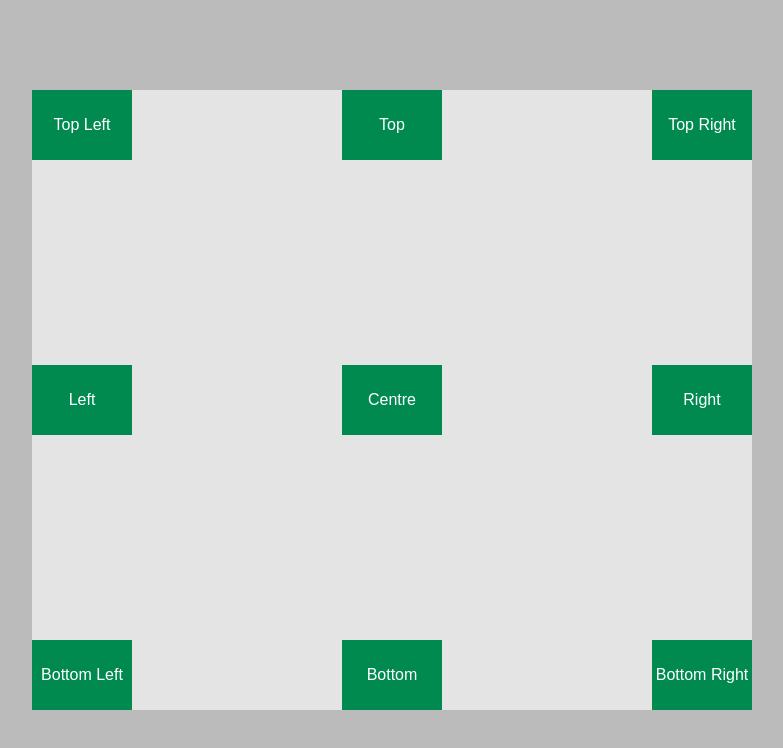
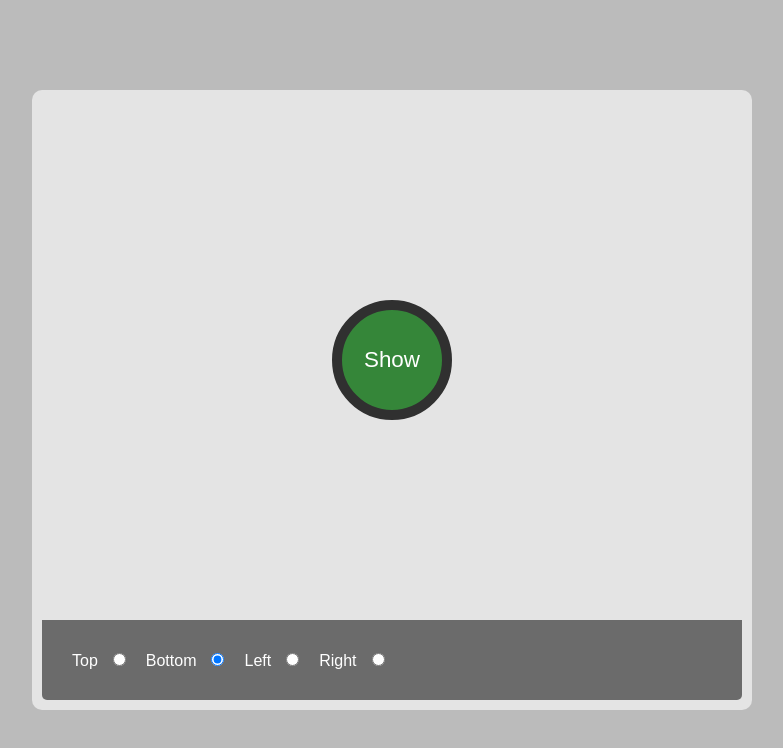
Before and after one commit to dan-mckay/tooltip-poc, a React (Create React App) app: page / in a window 1280 px wide. Shown: the top 748 px of the page, without its empty margins (248-1031 px from the left). Built offline with nearby package versions, Linux system fonts and the light colour scheme.

Commit message:
positioning for 4 places

```diff
--- a/package.json
+++ b/package.json
@@ -3,6 +3,7 @@
   "version": "0.1.0",
   "private": true,
   "dependencies": {
+    "classnames": "^2.2.5",
     "prop-types": "^15.6.1",
     "react": "^16.2.0",
     "react-dom": "^16.2.0",
--- a/src/App.css
+++ b/src/App.css
@@ -12,61 +12,53 @@
   background: #e4e4e4;
   border-radius: 10px;
   padding: 10px;
-  position: relative;
+  display: flex;
+  flex-direction: column;
 }
 
-.item {
-  height: 70px;
-  width: 100px;
-  background: #008a50;
-  position: absolute;
-  color: #fff;
+.buttoncontainer {
   display: flex;
+  flex-grow: 1;
   align-items: center;
   justify-content: center;
 }
 
-.top-left {
-  top: 0px;
-  left: 0px;
+.button {
+  border-radius: 50%;
+  width: 100px;
+  height: 100px;
+  background: #358639;
+  display: flex;
+  align-items: center;
+  justify-content: center;
+  border: 10px solid #303030;
+  color: #ffffff;
+  font-size: 1.4em;
+  text-align: center;
+  cursor: pointer;
+  user-select: none;
 }
 
-.top-centre {
-  top: 0px;
-  left: calc(50% - 50px);
+.red {
+  background: #be2121;
 }
 
-.top-right {
-  top: 0px;
-  right: 0px;
+.controlpanel {
+  background: #6b6b6b;
+  border-bottom-left-radius: 5px;
+  border-bottom-right-radius: 5px;
+  padding: 20px;
+  color: #ffffff;
 }
 
-.left {
-  top: calc(50% - 35px);
-  left: 0px;
+.radiogroup {
+  padding: 10px;
 }
 
-.centre {
-  top: calc(50% - 35px);
-  left: calc(50% - 50px);
+.radiogroup > input {
+  margin-right: 20px;
 }
 
-.right {
-  top: calc(50% - 35px);
-  right: 0px;
+.radiogroup > label {
+  margin-right: 10px;
 }
-
-.bottom-left {
-  bottom: 0px;
-  left: 0px;
-}
-
-.bottom-centre {
-  bottom: 0px;
-  left: calc(50% - 50px);
-}
-
-.bottom-right {
-  bottom: 0px;
-  right: 0px;
-}
--- a/src/Grid.js
+++ b/src/Grid.js
@@ -1,47 +1,60 @@
 import React, { Component } from 'react'
+import classNames from 'classnames'
 import Tooltip from './Tooltip.js'
+import {TOP, BOTTOM, LEFT, RIGHT} from './constants.js'
 import {rootNode} from './index.js'
 import './App.css'
 
 class Grid extends Component {
   constructor(props) {
     super(props);
-    this.state = { x: 0, y: 0, $node: null };
+    this.state = {
+      isShowing: false,
+      position: BOTTOM,
+      $target: null
+    }
   }
 
-  componentDidMount() {
-    rootNode.addEventListener('mousedown', this.hideTip, false);
+  toggleTip = e => {
+    const { isShowing, $node } = this.state
+    if (isShowing) {
+      this.setState({ isShowing: false, $target: null })
+    } else {
+      e.stopPropagation()
+      this.setState({ isShowing: true, $target: e.target })
+    }
   }
 
-  hideTip = e => {
+  selectPosition = e => {
     this.setState({
-      $node: null
-    })
-  }
-
-  showTip = e => {
-    e.stopPropagation()
-    console.log(e)
-    this.setState({
-      $node: e.target
-    })
+      position: e.target.value
+    });
   }
 
   render() {
+    const { isShowing, position, $target } = this.state
+    const buttonText = isShowing ? 'Hide' : 'Show'
+
     return (
-      <div className="container" onClick={this.hideTip}>
-        <div className="item top-left" onClick={this.showTip}>Top Left</div>
-        <div className="item top-centre" onClick={this.showTip}>Top</div>
-        <div className="item top-right" onClick={this.showTip}>Top Right</div>
-        <div className="item left" onClick={this.showTip}>Left</div>
-        <div className="item centre" onClick={this.showTip}>Centre</div>
-        <div className="item right" onClick={this.showTip}>Right</div>
-        <div className="item bottom-left" onClick={this.showTip}>Bottom Left</div>
-        <div className="item bottom-centre" onClick={this.showTip}>Bottom</div>
-        <div className="item bottom-right" onClick={this.showTip}>Bottom Right</div>
-        {this.state.$node ?
-          <Tooltip $node={this.state.$node} /> : null
-        }
+      <div className='container'>
+        <div className='buttoncontainer'>
+          <div className={classNames('button', { red: isShowing })} onClick={this.toggleTip}>{buttonText}</div>
+          {this.state.isShowing ?
+            <Tooltip position={position} $target={$target} /> : null
+          }
+        </div>
+        <div className='controlpanel'>
+          <div className='radiogroup'>
+            <label htmlFor={TOP}>Top</label>
+            <input type="radio" onChange={this.selectPosition} id={TOP} value={TOP} checked={position === TOP} />
+            <label htmlFor={BOTTOM}>Bottom</label>
+            <input type="radio" onChange={this.selectPosition} id={BOTTOM} value={BOTTOM} checked={position === BOTTOM} />
+            <label htmlFor={LEFT}>Left</label>
+            <input type="radio" onChange={this.selectPosition} id={LEFT} value={LEFT} checked={position === LEFT} />
+            <label htmlFor={RIGHT}>Right</label>
+            <input type="radio" onChange={this.selectPosition} id={RIGHT} value={RIGHT} checked={position === RIGHT} />
+          </div>
+        </div>
       </div>
     )
   }
--- a/src/Position.js
+++ b/src/Position.js
@@ -1,6 +1,8 @@
 import React from 'react'
 import Portal from './Portal.js'
-import {ABOVE, BELOW, LEFT, RIGHT} from './constants.js'
+import {TOP, BOTTOM, LEFT, RIGHT} from './constants.js'
+
+const DEFAULT_MARGIN = 20
 
 export default class Position extends React.Component {
   state = {
@@ -17,17 +19,23 @@ export default class Position extends React.Component {
     this.setPosition()
   }
 
+  componentDidUpdate(prevProps, prevState) {
+    if (prevProps.position !== this.props.position) {
+      this.setPosition()
+    }
+  }
+
   setPosition() {
     switch (this.props.position) {
-      case ABOVE:
-        return this.setAbove()
+      case TOP:
+        return this.setTop()
       case RIGHT:
         return this.setRight()
       case LEFT:
         return this.setLeft()
-      case BELOW:
+      case BOTTOM:
       default:
-        return this.setBelow()
+        return this.setBottom()
     }
   }
 
@@ -44,27 +52,36 @@ export default class Position extends React.Component {
     const {bottom, height, left, right, top, width, x, y} = this.props.$target.getBoundingClientRect()
   }
 
-  setAbove() {
-    // TODO implementation
+  setTop() {
+    const {top, width, left} = this.props.$target.getBoundingClientRect()
+    const xPos = left + (width / 2 - this.tipWidth / 2)
+    const yPos = top - this.tipHeight - DEFAULT_MARGIN
+
+    this.setCoords(xPos, yPos)
   }
 
-  setBelow() {
+  setBottom() {
     const {bottom, width, left} = this.props.$target.getBoundingClientRect()
     const xPos = left + (width / 2 - this.tipWidth / 2)
-    const yPos = bottom
-
-    console.log(this.props.$target)
-    console.log(this.props.$target.getBoundingClientRect())
+    const yPos = bottom + DEFAULT_MARGIN
 
     this.setCoords(xPos, yPos)
   }
 
   setLeft() {
-    // TODO implementation
+    const {bottom, height, left} = this.props.$target.getBoundingClientRect()
+    const xPos = left - this.tipWidth - DEFAULT_MARGIN
+    const yPos = bottom - (height / 2) - (this.tipHeight / 2)
+
+    this.setCoords(xPos, yPos)
   }
 
   setRight() {
-    // TODO implementation
+    const {bottom, height, right} = this.props.$target.getBoundingClientRect()
+    const xPos = right + DEFAULT_MARGIN
+    const yPos = bottom - (height / 2) - (this.tipHeight / 2)
+
+    this.setCoords(xPos, yPos)
   }
 
   render() {
--- a/src/Tooltip.js
+++ b/src/Tooltip.js
@@ -1,7 +1,7 @@
 import React from 'react'
-import {PropTypes} from 'prop-types'
+import { PropTypes } from 'prop-types'
 import Position from './Position.js'
-import {POSITIONS} from './constants.js'
+import { TOP, BOTTOM, RIGHT, LEFT, POSITIONS } from './constants.js'
 import './Tooltip.css'
 
 // Presentation component
@@ -17,7 +17,7 @@ const Tooltip = props => {
 // Export presentation component wrapped with position component
 const PositionTooltip = props => {
   return (
-    <Position $target={props.$node} render={coords => (
+    <Position position={props.position} $target={props.$target} render={coords => (
       <Tooltip text={props.text} coords={coords} />
     )}/>
   )
@@ -26,7 +26,7 @@ const PositionTooltip = props => {
 export default PositionTooltip
 
 PositionTooltip.propTypes = {
-  $node: PropTypes.node.isRequired,
+  $target: PropTypes.node.isRequired,
   render: PropTypes.func.isRequired,
   position: PropTypes.oneOf(POSITIONS),
   // TODO - don't limit to string could be component etc.
@@ -34,6 +34,6 @@ PositionTooltip.propTypes = {
 }
 
 PositionTooltip.defaultProps = {
-  position: 'below',
+  position: BOTTOM,
   text: 'this is a tooltip'
 }
--- a/src/constants.js
+++ b/src/constants.js
@@ -1,6 +1,6 @@
-export const ABOVE = 'above'
-export const BELOW = 'below'
+export const TOP = 'top'
+export const BOTTOM = 'bottom'
 export const RIGHT = 'right'
 export const LEFT = 'left'
 
-export const POSITIONS = [ABOVE, BELOW, RIGHT, LEFT]
+export const POSITIONS = [TOP, BOTTOM, RIGHT, LEFT]
```
Also changed, not shown: src/Tooltip.css (line endings or trailing spaces), 1 other file (tests, documents, lock files or other folders).
